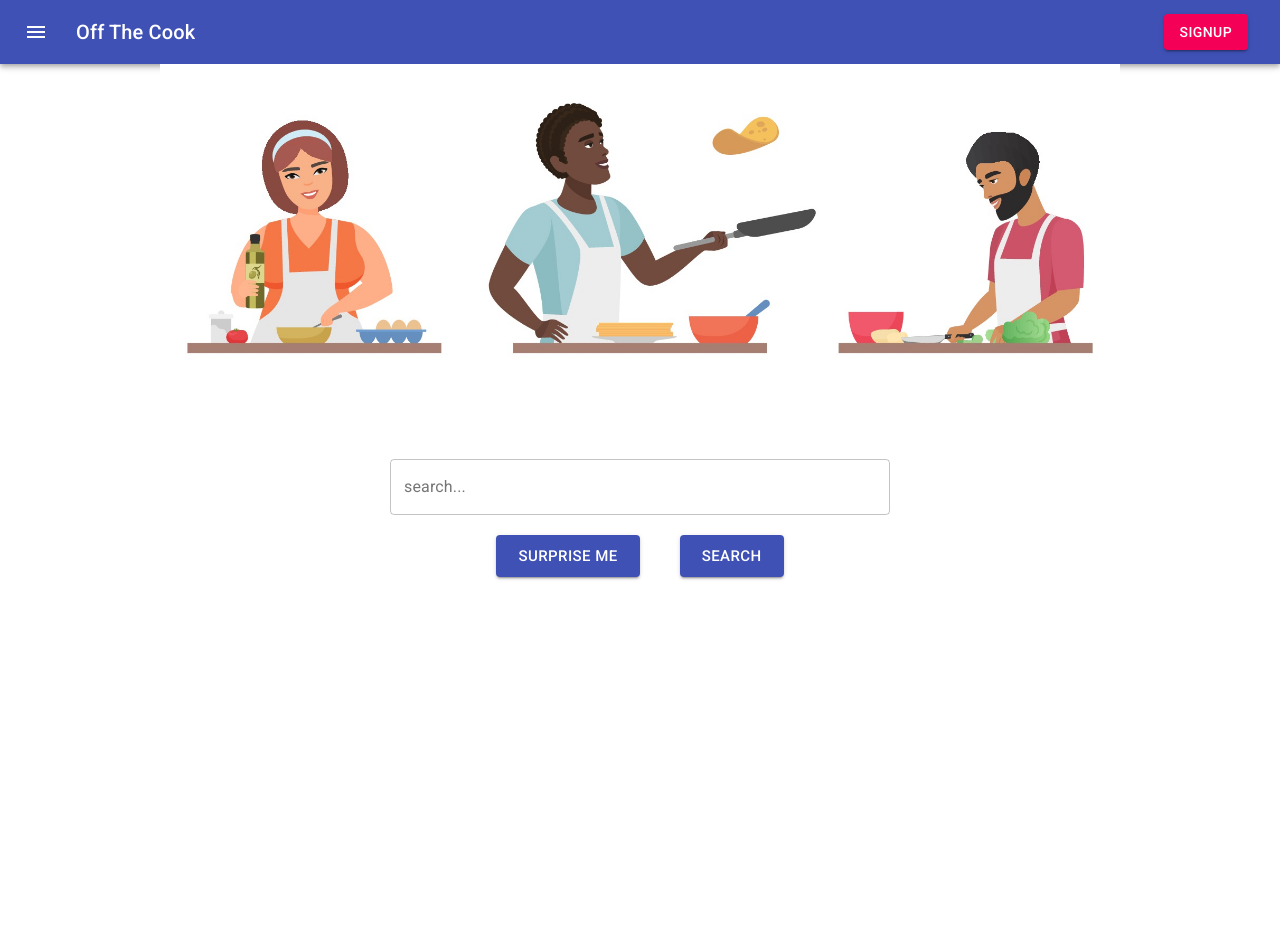
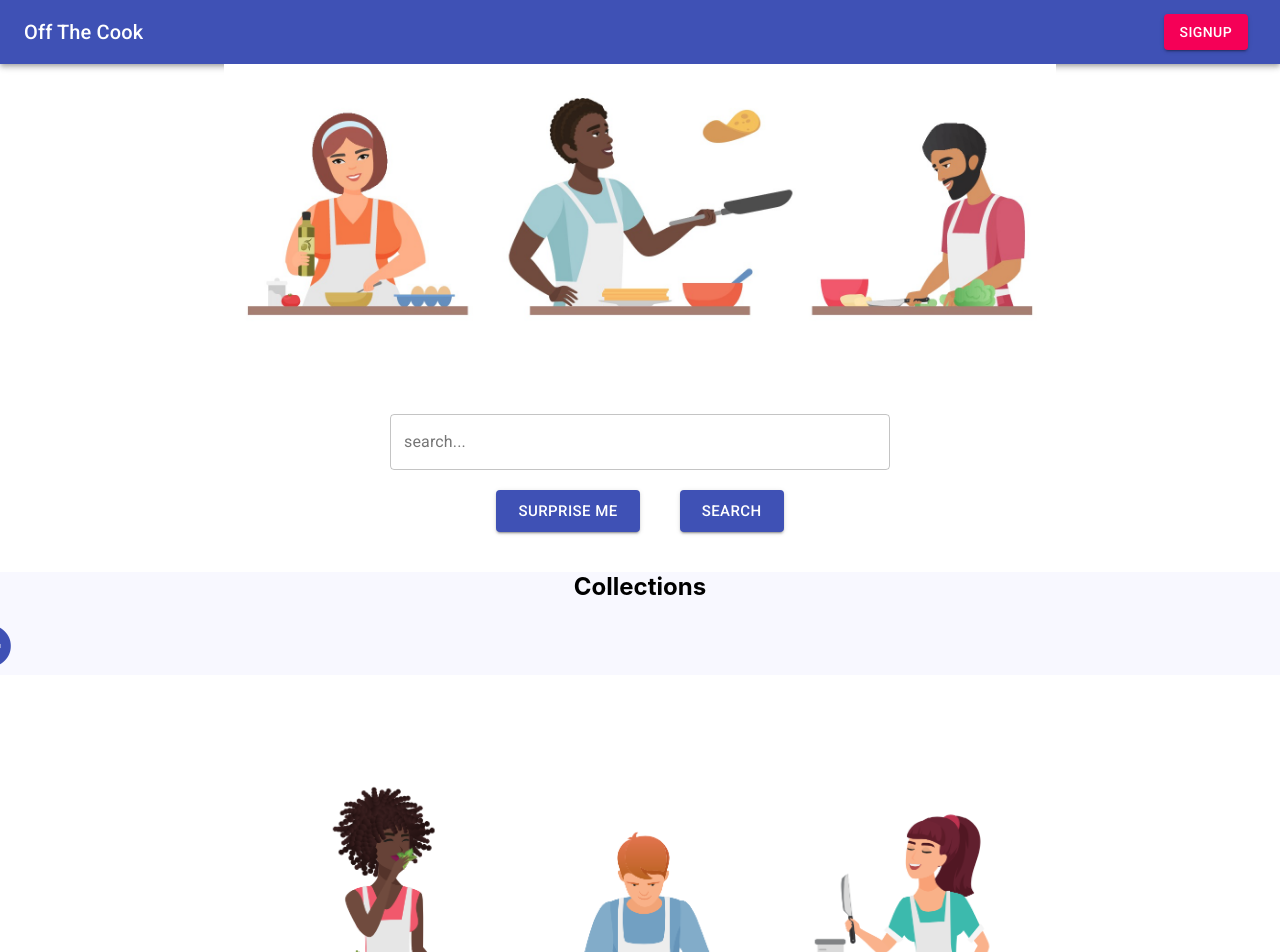
Before and after one commit to stanleyfils/off-the-cook-client, a React (Create React App) app: page /home in a window 1280 px wide. Shown: the top 952 px of the page. Before the commit the page ends 800 px from the top, so only its background shows below. Built offline with nearby package versions, Linux system fonts and the light colour scheme; no server answers.

Commit message:
Frontend styling updates

```diff
--- a/public/index.html
+++ b/public/index.html
@@ -58,5 +58,9 @@
         $("form").animate({ height: "toggle", opacity: "toggle" }, "slow");
       });
     </script> -->
+    <!-- <div class="content">
+      Made at Ironhack
+    </div>
+    <footer class="footer"></footer> -->
   </body>
 </html>
--- /dev/null
+++ b/src/Components/Home/Collections.css
@@ -0,0 +1,22 @@
+.iconButton {
+  position: relative;
+  right: 13em;
+}
+
+/* Styling for Collections and Meal Plan sections */
+.sectionBackground {
+  background-color: #f8f8ff;
+}
+
+.hrTag {
+  border: 0;
+  height: 0;
+  border-top: 1px solid rgba(0, 0, 0, 0.1);
+  border-bottom: 1px solid rgba(255, 255, 255, 0.3);
+}
+
+.footer-image {
+  width: 60%;
+  margin-bottom: 50px;
+  margin-top: 100px;
+}
--- /dev/null
+++ b/src/Components/Home/Collections.js
@@ -0,0 +1,45 @@
+import React from "react";
+import { makeStyles } from "@material-ui/core/styles";
+// import { green } from "@material-ui/core/colors";
+import Icon from "@material-ui/core/Icon";
+import "./Collections.css";
+import Footer from "../../home.nosync.png";
+
+// const useStyles = makeStyles((theme) => ({
+//   root: {
+//     "& > span": {
+//       margin: theme.spacing(2),
+//     },
+//   },
+// }));
+
+export default function Collections() {
+  //   const classes = useStyles();
+
+  return (
+    <>
+      <section className="sectionBackground">
+        <h2>Collections</h2>
+        {/* <div className={classes.root}> */}
+        <div>
+          <Icon className="iconButton" color="primary" style={{ fontSize: 50 }}>
+            add_circle
+          </Icon>
+        </div>
+      </section>
+      {/* <hr className="hrTag" /> */}
+      <div>
+        <img className="footer-image" src={Footer} alt="" />
+      </div>
+      {/* <section className="sectionBackground">
+        <h2>Menus</h2> */}
+      {/* <div className={classes.root}> */}
+      {/* <div>
+          <Icon className="iconButton" color="primary" style={{ fontSize: 50 }}>
+            add_circle
+          </Icon>
+        </div>
+      </section> */}
+    </>
+  );
+}
--- a/src/Components/Home/Header.css
+++ b/src/Components/Home/Header.css
@@ -1,4 +1,4 @@
 .header-image {
-  width: 75%;
+  width: 65%;
   margin-bottom: 50px;
 }
--- a/src/Components/Landing/Header.css
+++ b/src/Components/Landing/Header.css
@@ -1,4 +1,4 @@
 .header-image {
-	width: 75%;
-	margin-bottom: 100px;
+  width: 65%;
+  margin-bottom: 100px;
 }
--- a/src/Components/NavBar/NavBar.css
+++ b/src/Components/NavBar/NavBar.css
@@ -1 +1,5 @@
 /* All stying code in .js from Material UI */
+
+.serviceButton {
+  margin: 20px;
+}
--- a/src/Components/NavBar/NavBar.js
+++ b/src/Components/NavBar/NavBar.js
@@ -15,6 +15,7 @@ import MailIcon from "@material-ui/icons/Mail";
 import NotificationsIcon from "@material-ui/icons/Notifications";
 import MoreIcon from "@material-ui/icons/MoreVert";
 import TransitionsModal from "../Authentication/Modal";
+import Button from "@material-ui/core/Button";
 // import SignupButton from "../Authentication/SignupButton";
 import { Link } from "react-router-dom";
 import { AuthContext } from "../../context/index";
@@ -213,6 +214,7 @@ export default function Navbar() {
           <AppBar position="static">
             <Toolbar>
               {/* SERVICE MENU BUTTON START */}
+              {context.state.isLoggedIn ? (
                 <IconButton
                   edge="start"
                   className={classes.menuButton}
@@ -222,6 +224,7 @@ export default function Navbar() {
                 >
                   <MenuIcon />
                 </IconButton>
+              ) : null}
               {/* SERVICE MENU BUTTON END */}
 
               <Typography className={classes.title} variant="h6" noWrap>
--- a/src/Components/Pages/Home.js
+++ b/src/Components/Pages/Home.js
@@ -5,6 +5,7 @@ import "./Home.css";
 import Header from "../Home/Header";
 import SearchBar from "../Home/SearchBar";
 import Navbar from "../Navbar/Navbar";
+import Collections from "../Home/Collections";
 import { Switch, Route, Redirect } from "react-router-dom";
 
 function Home() {
@@ -14,6 +15,7 @@ function Home() {
         <Navbar />
         <Header />
         <SearchBar />
+        <Collections />
       </div>
     </section>
   );
--- a/src/Services/RecipeService.js
+++ b/src/Services/RecipeService.js
@@ -32,6 +32,10 @@ class RecipeList extends Component {
   // here we call the function to make the axios call which gets all the recipes from the db, we must do this prior to the render in order to get the needed information so that we can use that information to display something in the component allowing axios to make its request and receive its response.
   componentDidMount() {
     this.getRecipeList();
+
+    axios.get(`./complexSearch`).then((res) => {
+      this.setState({ recipeList: res.data });
+    });
   }
 
   // this function will pass down to the add recipe child component which will allow us to update the state for the this (the parent) component and display the updated full list of recipes
```
Also changed, not shown: src/home.nosync.png (added), 1 other file (tests, documents, lock files or other folders). Lines whose indentation alone changed are shown as unchanged.
